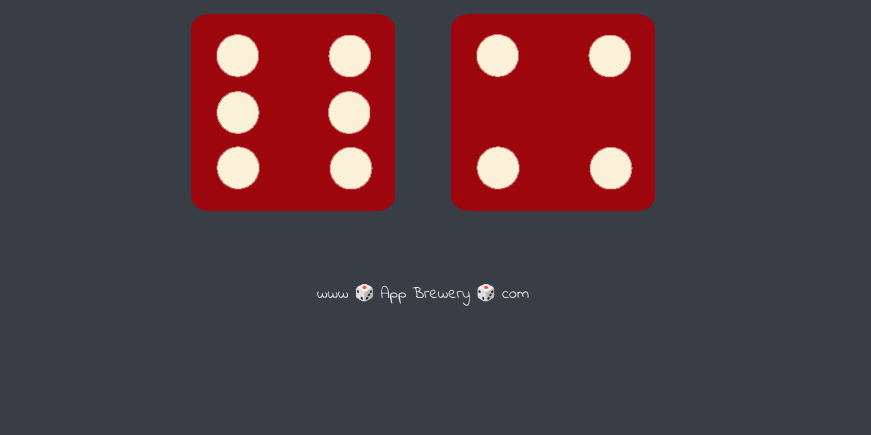
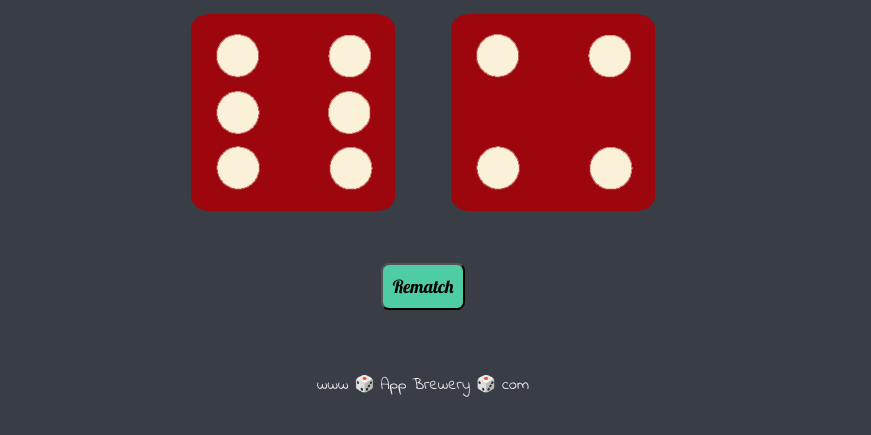
Before and after one commit to Pizzasteve67/DiceGame, a plain HTML site: page index.html in a window 1280 px wide. Shown: the part 301-736 px from the top of the page, without its empty margins (217-1088 px from the left). Drawn offline with Linux system fonts and the light colour scheme.

Commit message:
Adding a button to refresh the page

```diff
--- a/index.html
+++ b/index.html
@@ -21,7 +21,8 @@
         <p>Player 2</p>
         <img class="img2" src="">
       </div>
-
+      <br>
+      <button class="button" onClick="window.location.reload();">Rematch</button>
     </div>
 
     <script src="index.js" charset="utf-8"></script>
```
